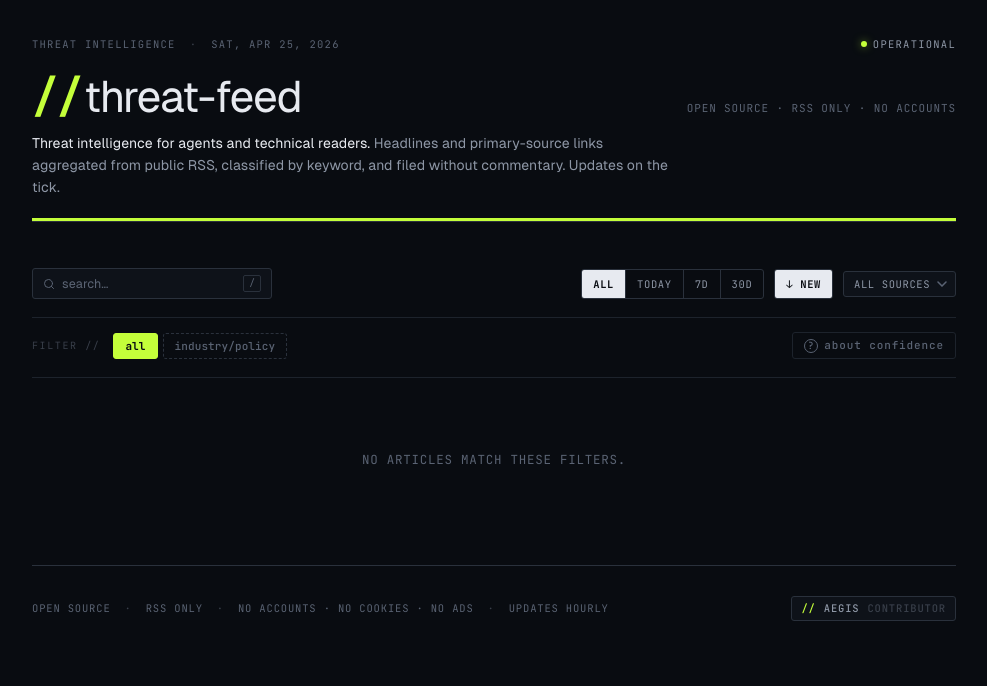
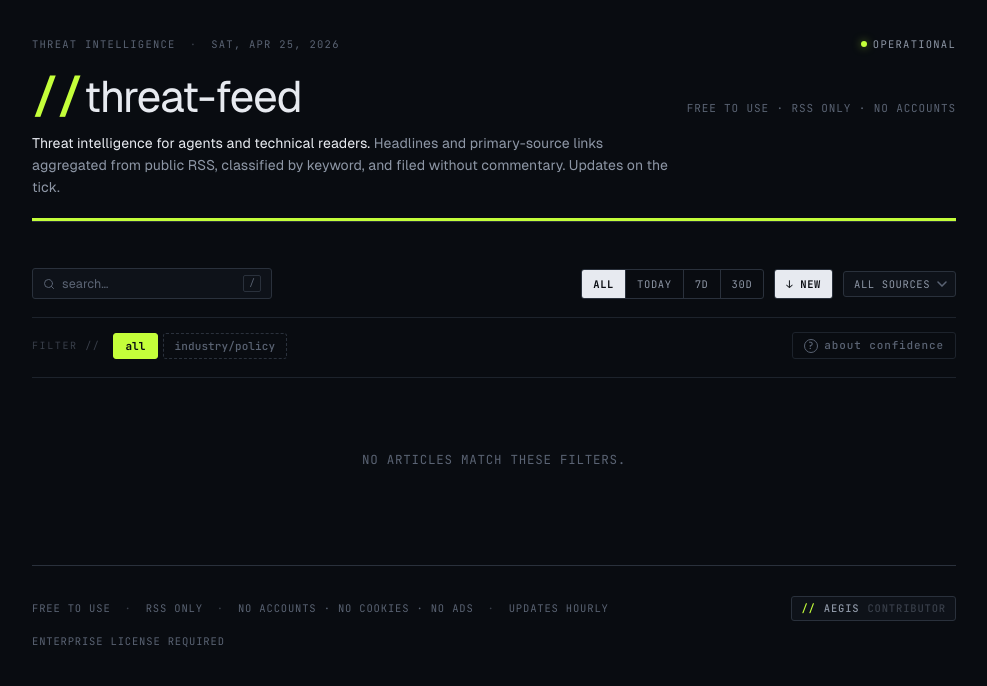
Before and after one commit to vcsk9vxw9y-debug/test-feed, a Flask app: page / in a window 1280 px wide. Shown: the top 686 px of the page, without its empty margins (146-1133 px from the left). Run offline with Flask 3, Linux system fonts and the light colour scheme; data that the repository does not hold is empty; parts of the project's set-up code (start-up, migrations or seed data) failed here and were passed over.

Commit message:
add license footer + update branding
- /license route serves LICENSE file as plain text
- Masthead + footer: 'open source' → 'free to use'
- Footer: 'enterprise license required' linking to /license
- README license section updated to match

```diff
--- a/app.py
+++ b/app.py
@@ -831,6 +831,20 @@ def llms_full_txt():
     return response
 
 
+@app.route("/license")
+@limiter.limit("60 per minute")
+def license_page():
+    license_path = os.path.join(os.path.dirname(__file__), "LICENSE")
+    try:
+        with open(license_path, "r", encoding="utf-8") as f:
+            text = f.read()
+    except FileNotFoundError:
+        text = "License file not found."
+    response = app.response_class(text, mimetype="text/plain")
+    response.headers["Cache-Control"] = "public, max-age=86400"
+    return response
+
+
 @app.route("/.well-known/security.txt")
 @limiter.limit("60 per minute")
 def security_txt():
--- a/static/style.css
+++ b/static/style.css
@@ -940,6 +940,9 @@ mark {
 .aegis .n { color: var(--lime); }
 .aegis .t { color: var(--type-2); }
 .aegis .r { color: var(--type-4); }
+.license-row { margin-top: 12px; color: var(--type-4); }
+.license-link { color: var(--type-3); text-decoration: none; }
+.license-link:hover { color: var(--lime); }
 
 /* ========================= MOBILE ========================= */
 @media (max-width: 720px) {
--- a/templates/index.html
+++ b/templates/index.html
@@ -78,7 +78,7 @@
         </div>
         <div class="brand">
             <h1><span class="slash">//</span>threat-feed</h1>
-            <div class="strap">open source · rss only · no accounts</div>
+            <div class="strap">free to use · rss only · no accounts</div>
         </div>
         <p class="mission"><b>Threat intelligence for agents and technical readers.</b> Headlines and primary-source links aggregated from public RSS, classified by keyword, and filed without commentary. Updates on the tick.</p>
         <div class="masthead-rule" aria-hidden="true"></div>
@@ -158,7 +158,7 @@
     <footer class="site-footer">
         <div class="row">
             <div class="r-left">
-                <span>open source</span>
+                <span>free to use</span>
                 <span class="sep">·</span>
                 <span>rss only</span>
                 <span class="sep">·</span>
@@ -172,6 +172,9 @@
                 <span class="r">contributor</span>
             </span>
         </div>
+        <div class="row license-row">
+            <a href="/license" class="license-link">enterprise license required</a>
+        </div>
     </footer>
 
 </div>
```
Also changed, not shown: README.md.
